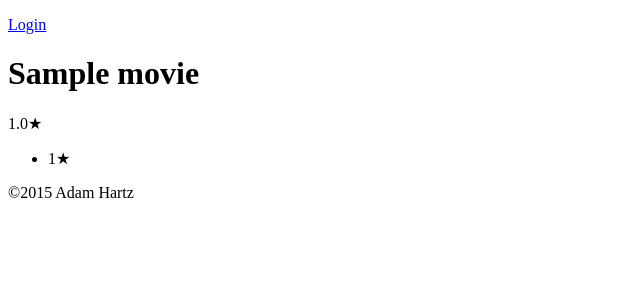
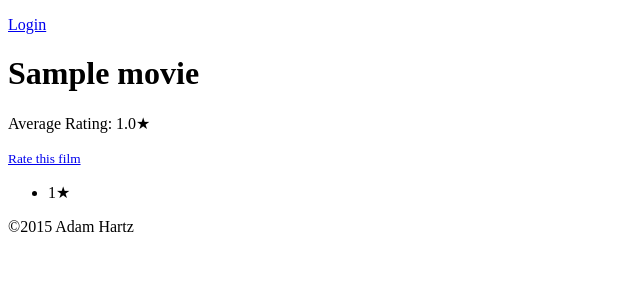
Before and after one commit to ahartz1/movieratings, a Django app: page /movies/1 in a window 1280 px wide. Shown: the top 300 px of the page, without its empty margins (0-640 px from the left). Run offline with Django 3.2, Linux system fonts and the light colour scheme; tables that the repository leaves empty hold one stand-in row (values such as "Sample post").

Commit message:
Add ability for users to rate movies

```diff
--- a/movieratings/lensview/templates/lensview/movie_detail.html
+++ b/movieratings/lensview/templates/lensview/movie_detail.html
@@ -4,7 +4,21 @@
 
 {% block content %}
 <h1>{{ movie.title }}</h1>
-  <p class="average-rating">{{ movie.average_rating|floatformat:1 }}&#9733;</p>
+  <p class="average-rating">Average Rating: {{ movie.average_rating|floatformat:1 }}&#9733;</p>
+
+    {% if user_stars %}
+    <p>
+      <small>(You rated this
+        {{ user_stars }}&#9733;)
+      </small>
+    </p>
+    {% else %}
+    <p>
+      <small>
+        <a href="{% url 'rate_movie' movie.pk %}">Rate this film</a>
+      </small>
+    </p>
+    {% endif %}
 
 <ul>
   {% for rating in ratings %}
--- a/movieratings/lensview/urls.py
+++ b/movieratings/lensview/urls.py
@@ -19,5 +19,6 @@ from . import views as lv
 urlpatterns = [
     url(r'^movies/(?P<movie_id>\d+)$', lv.movie_detail, name='movie_detail'),
     url(r'^users/(?P<rater_id>\d+)$', lv.user_detail, name='user_detail'),
+    url(r'^movies/(?P<movie_id>\d+)/rate$', lv.rate_movie, name='rate_movie'),
     url(r'^$', lv.top_20, name='top_20')
 ]
--- a/movieratings/lensview/views.py
+++ b/movieratings/lensview/views.py
@@ -2,8 +2,8 @@ from django.contrib.auth import authenticate, login, logout
 from django.core.urlresolvers import reverse
 from django.db.models import Avg, Count
 from django.shortcuts import redirect, render
-from .forms import UserForm, RaterForm
-from .models import Rater, Movie
+from .forms import UserForm, RaterForm, RatingForm
+from .models import Rater, Movie, Rating
 
 # Create your views here.
 
@@ -11,10 +11,19 @@ from .models import Rater, Movie
 def movie_detail(request, movie_id):
     movie = Movie.objects.get(pk=movie_id)
     ratings = movie.rating_set.all()
+    user_stars = None
+    if request.user.is_authenticated():
+        try:
+            user_stars = request.user.rater.rating_set.filter(
+                movie_id=movie_id)[0].stars
+        except:
+            pass
+
     return render(request,
                   'lensview/movie_detail.html',
                   {'movie': movie,
-                   'ratings': ratings})
+                   'ratings': ratings,
+                   'user_stars': user_stars})
 
 
 def user_detail(request, rater_id):
@@ -41,6 +50,24 @@ def top_20(request):
                   {'top_movies': top_movies})
 
 
+def rate_movie(request, movie_id):
+    '''Logged in user's movie rating from link on movie's page'''
+    if request.method == 'POST':
+        form = RatingForm(request.POST)
+        if form.is_valid():
+            rating = form.save(commit=False)
+            rating.rater = request.user.rater
+            rating.movie = Movie.objects.get(pk=movie_id)
+            rating.save()
+            return redirect('movie_detail', rating.movie.pk)
+    else:
+        form = RatingForm()
+    return render(request,
+                  'lensview/rate_movie.html',
+                  {'form': form,
+                   'movie': Movie.objects.get(pk=movie_id)})
+
+
 def user_login(request):
     if request.method == 'POST':
         username = request.POST['username']
@@ -49,38 +76,30 @@ def user_login(request):
         if user is not None and user.is_active:
             login(request, user)
             # ratings = user.rater.rating_set.all().order_by('-stars')
-            return redirect(reverse('user_detail',
-                                    args=[user.rater.pk]))
+            return redirect(reverse('user_detail', args=[user.rater.pk]))
         else:
             return render(request,
                           'lensview/user_login.html',
                           {'error_message': "ERROR LOGGING IN!",
                            'username': username})
     else:
-        return render(request,
-                      'lensview/user_login.html')
+        return render(request, 'lensview/user_login.html')
 
 
 def user_register(request):
     if request.method == 'POST':
-        # form = UserForm(request.POST)
         user_form = UserForm(request.POST)
         rater_form = RaterForm(request.POST)
 
-        # if user_form.is_valid():
         if user_form.is_valid() and rater_form.is_valid():
             user = user_form.save()
             password = user_form['password']
             user.set_password(password)
             user.save()
 
-            # rater_form.cleaned_data['user'] = user
             rater = rater_form.save(commit=False)
             rater.user = user
 
-            # rater = Rater(
-            #     user=user,
-            # )
             rater.save()
 
             user = authenticate(username=user.username, password=password)
--- a/movieratings/templates/base.html
+++ b/movieratings/templates/base.html
@@ -7,7 +7,8 @@
 <body>
   <div id="navigation">
     {% if user.is_authenticated %}
-      <p>{{ user.username }} | <a href="{% url 'user_logout' %}">Logout</a></p>
+      <p><a href="{% url 'user_detail' user.rater.pk %}">{{ user.username }}</a> |
+        <a href="{% url 'user_logout' %}">Logout</a></p>
     {% else %}
       <p><a href="{% url 'user_login' %}">Login</a></p>
     {% endif %}
```
Also changed, not shown: movieratings/lensview/forms.py (+8 -1 lines), movieratings/lensview/templates/lensview/rate_movie.html (added, +12 -0 lines).
